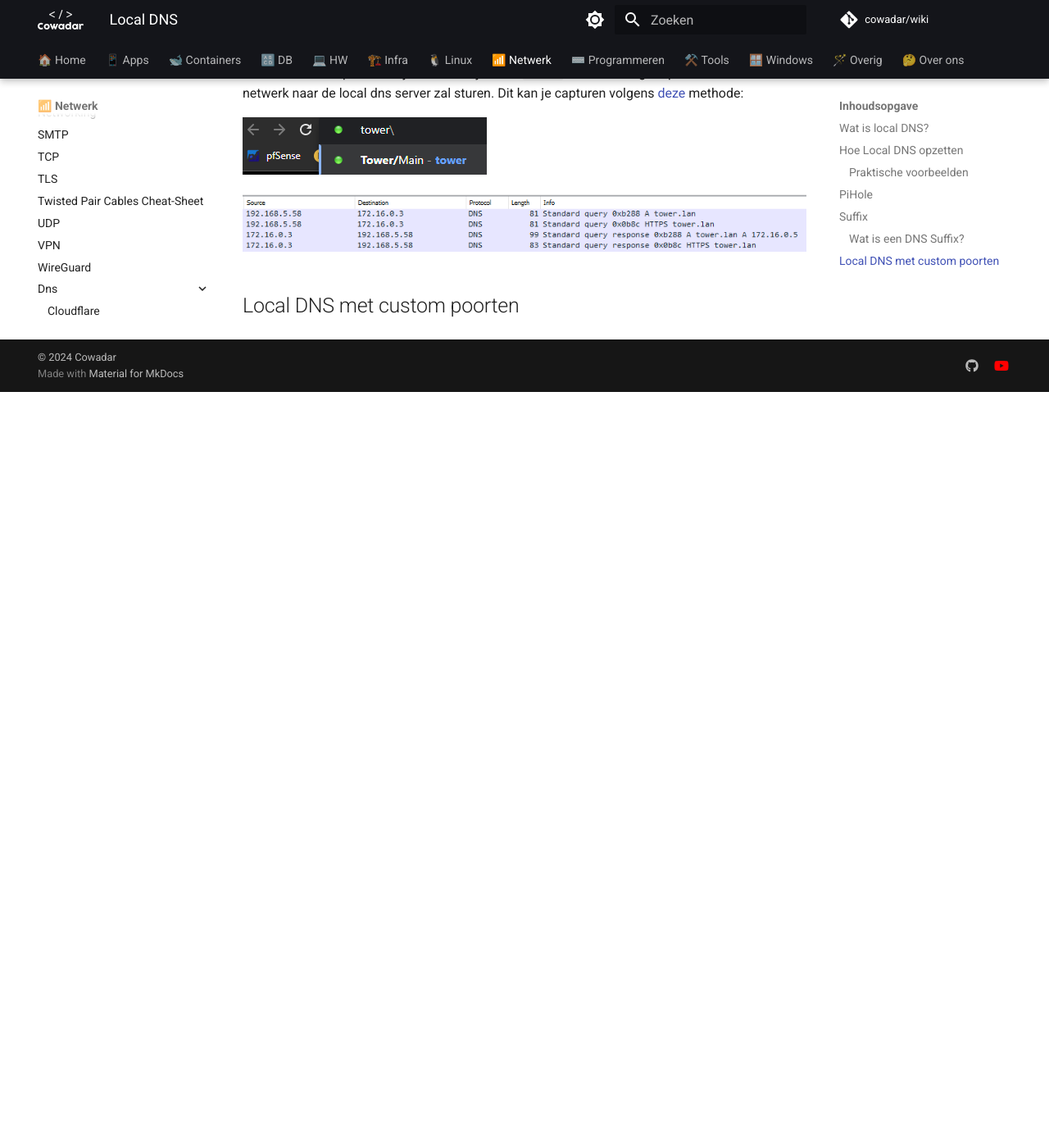
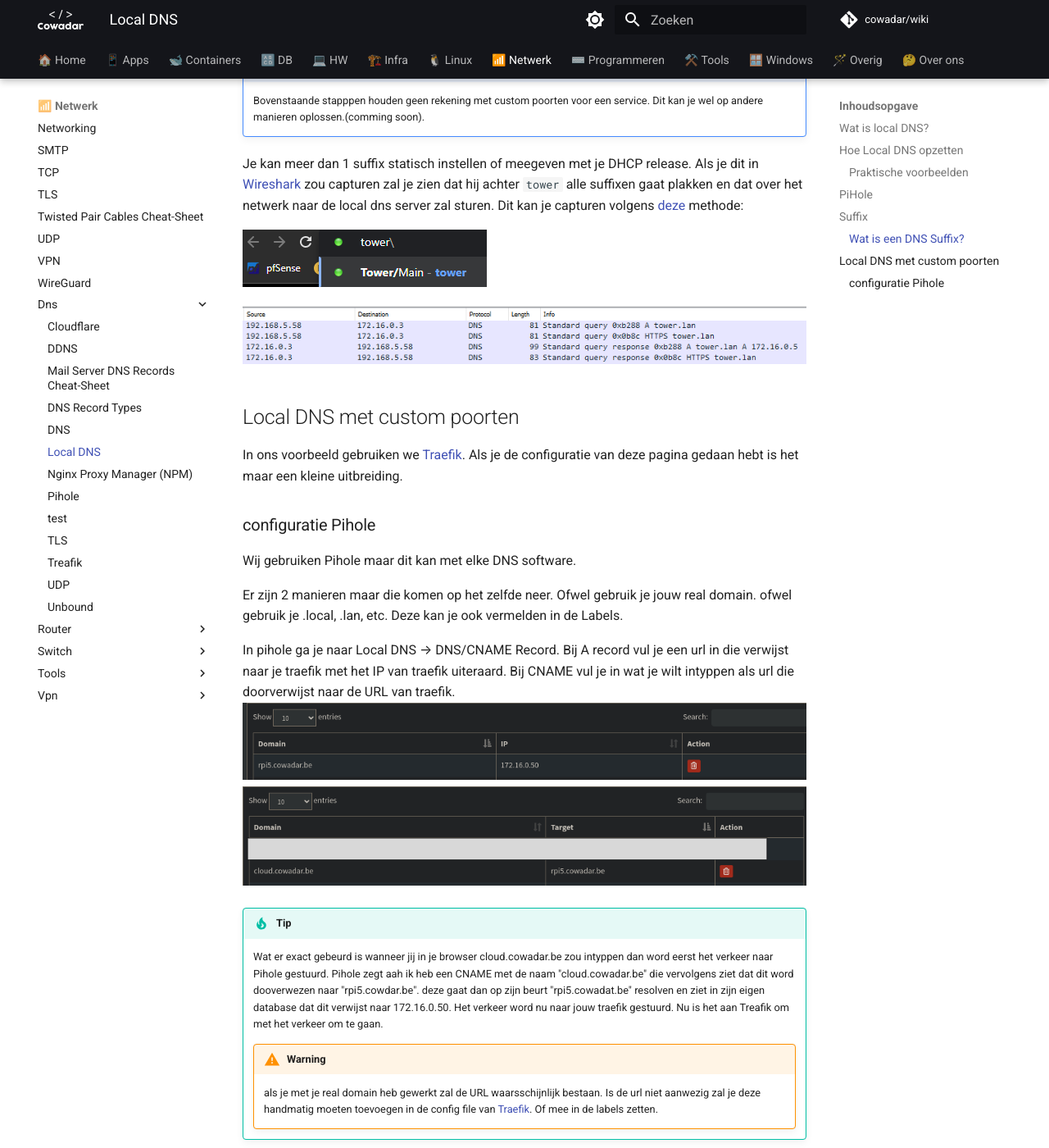
Before and after one commit to cowadar/wiki, an MkDocs documentation site: the page built from docs/network/dns/local_dns.md, in a window 1280 px wide and 1400 px high, scrolled down 2126 px. Shown: the whole window at 82% size. Built offline with MkDocs 1.6.1 and Material for MkDocs 9.7.7, drawn with Linux system fonts in a browser that asks for light colours; comment, search, counter and statistics services are not loaded; before the commit the page ends 2604 px from its top, so only the background shows below that; some of the changed text lies outside the part shown.

Commit message:
local DNS done

```diff
--- a/docs/network/dns/local_dns.md
+++ b/docs/network/dns/local_dns.md
@@ -25,7 +25,7 @@
 ## PiHole
 
 Hier heb ik een voorbeeld van hoe je dit configureerd in PiHole.
-![Pihole_local_dns](../../
+![Pihole_local_dns](../../_assets/images/pihole_local_dns.png)
 ## Suffix
 
 ### Wat is een DNS Suffix?
@@ -50,7 +50,7 @@
 - minecraft: `25565`
 
 !!! note
-    Local DNS houd geen rekening met custom poorten voor een service.
+    Bovenstaande stapppen houden geen rekening met custom poorten voor een service.
     Dit kan je wel op andere manieren oplossen.(comming soon).
 
 Je kan meer dan 1 suffix statisch instellen of meegeven met je DHCP release.
@@ -63,3 +63,25 @@
 
 
 ## Local DNS met custom poorten
+In ons voorbeeld gebruiken we [Traefik](traefik.md). Als je de configuratie van deze pagina gedaan hebt is het maar een kleine uitbreiding.
+
+### configuratie Pihole
+Wij gebruiken Pihole maar dit kan met elke DNS software.
+
+Er zijn 2 manieren maar die komen op het zelfde neer. Ofwel gebruik je jouw real domain. ofwel gebruik je .local, .lan, etc.
+Deze kan je ook vermelden in de Labels.
+
+In pihole ga je naar Local DNS --> DNS/CNAME Record.
+Bij A record vul je een url in die verwijst naar je traefik met het IP van traefik uiteraard.
+Bij CNAME vul je in wat je wilt intyppen als url die doorverwijst naar de URL van traefik.
+![Voorbeeld cmd](../../_assets/images/pihole_local_dns_a_record.png)
+![pihole_cname](../../_assets/images/pihole_cname.png)
+
+
+!!! tip
+    Wat er exact gebeurd is wanneer jij in je browser cloud.cowadar.be zou intyppen dan word eerst het verkeer naar Pihole gestuurd.
+    Pihole zegt aah ik heb een CNAME met de naam "cloud.cowadar.be" die vervolgens ziet dat dit word dooverwezen naar "rpi5.cowdar.be".
+    deze gaat dan op zijn beurt "rpi5.cowadat.be" resolven en ziet in zijn eigen database dat dit verwijst naar 172.16.0.50.
+    Het verkeer word nu naar jouw traefik gestuurd. Nu is het aan Treafik om met het verkeer om te gaan.
+    !!! warning
+        als je met je real domain heb gewerkt zal de URL waarsschijnlijk bestaan. Is de url niet aanwezig zal je deze handmatig moeten toevoegen in de config file van [Traefik](traefik.md). Of mee in de labels zetten.
```
Also changed, not shown: docs/_assets/images/pihole_cname.png (added), docs/_assets/images/pihole_local_dns_a_record.png (added).
